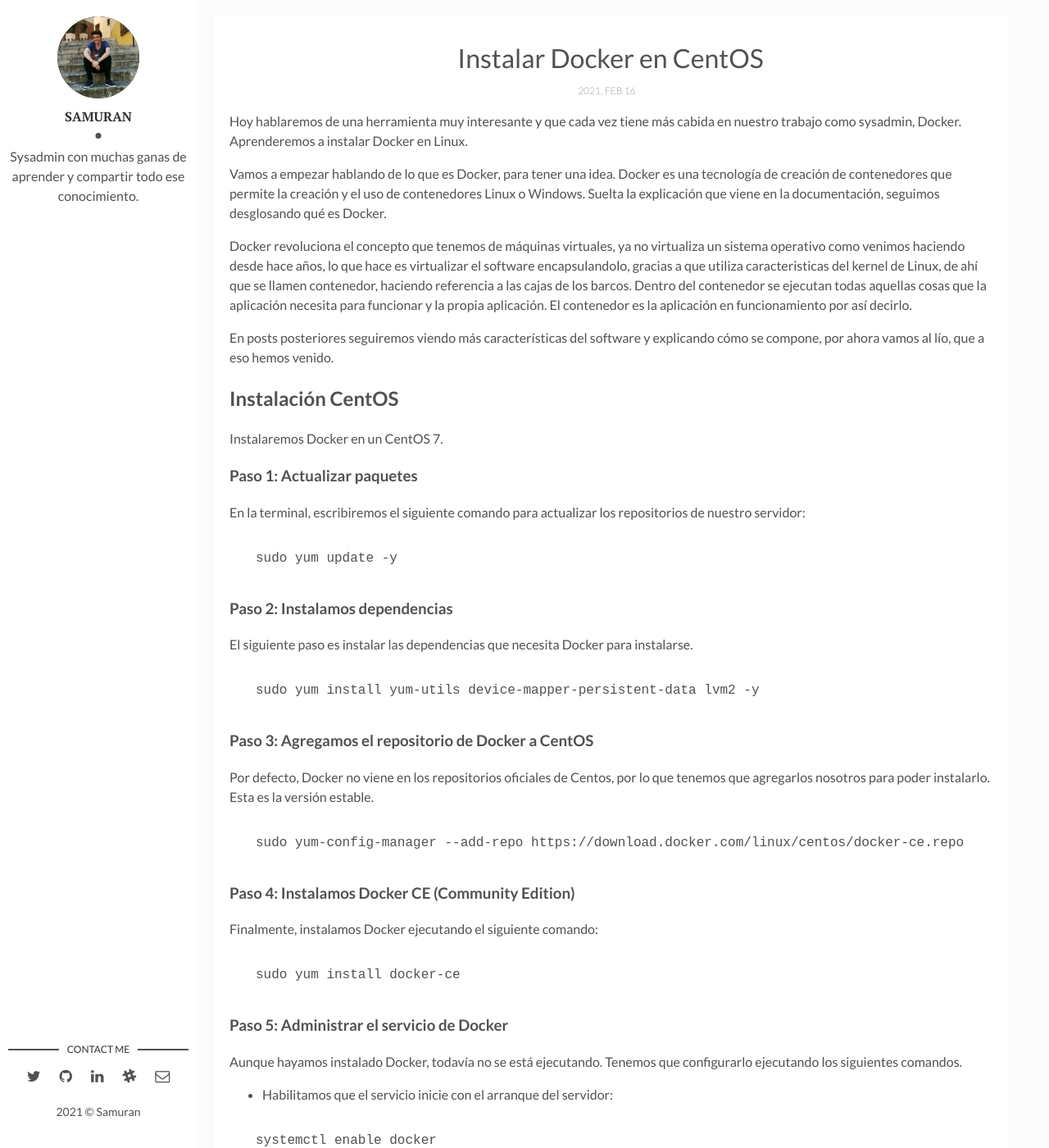
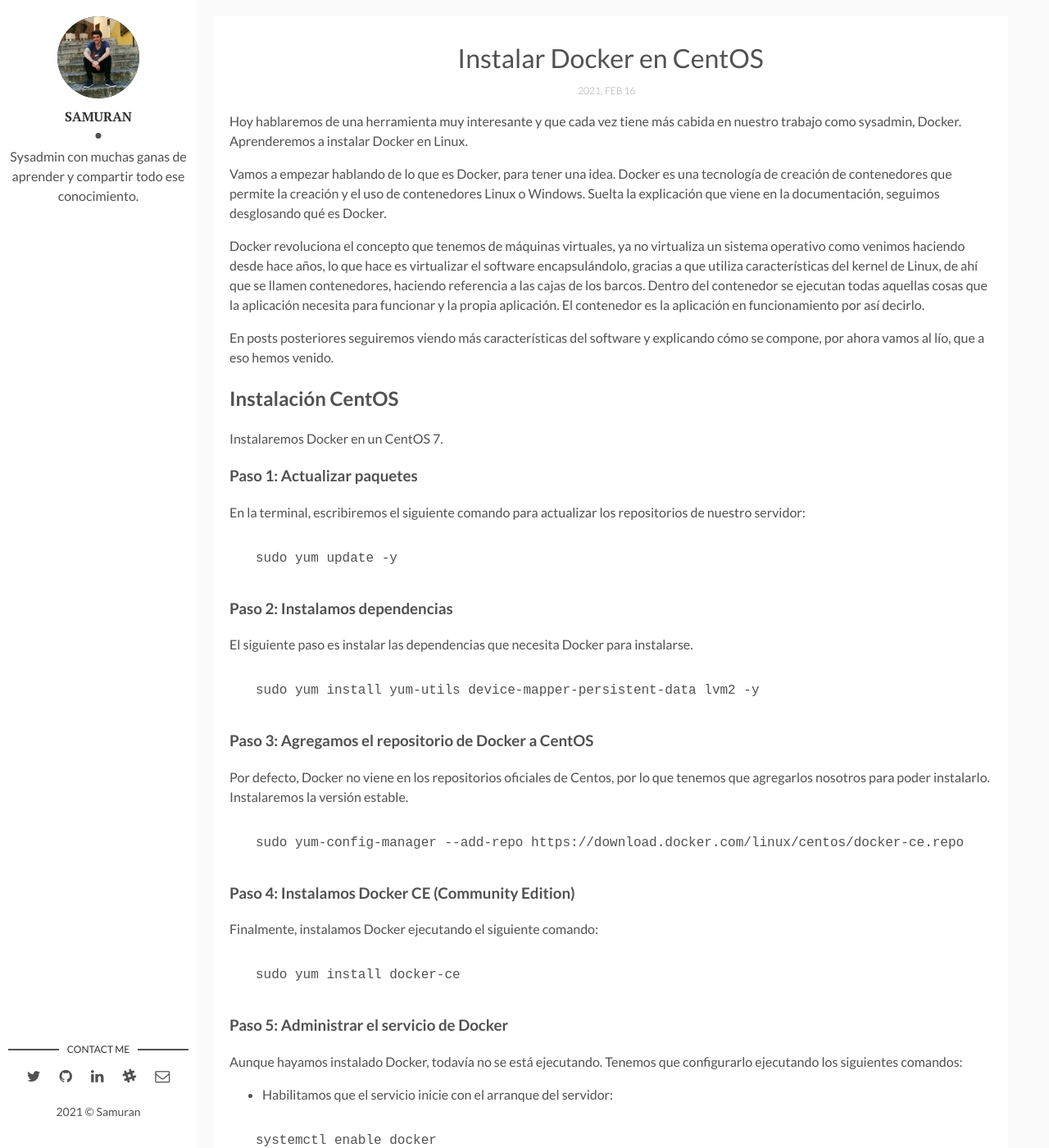
Before and after one commit to atomarxculo/atomarxculo.github.io, a Jekyll site: the page built from _posts/2021-02-16-instalar-docker-linux.md, in a window 1280 px wide and 1400 px high. Shown: the whole window at 82% size. Built offline with Jekyll 4.4.1, drawn with Linux system fonts in a browser that asks for light colours; comment, search, counter and statistics services are not loaded.

Commit message:
Update 2021-02-16-instalar-docker-linux.md

````diff
--- a/_posts/2021-02-16-instalar-docker-linux.md
+++ b/_posts/2021-02-16-instalar-docker-linux.md
@@ -12,7 +12,7 @@
 
 Vamos a empezar hablando de lo que es Docker, para tener una idea. Docker es una tecnología de creación de contenedores que permite la creación y el uso de contenedores Linux o Windows. Suelta la explicación que viene en la documentación, seguimos desglosando qué es Docker.
 
-Docker revoluciona el concepto que tenemos de máquinas virtuales, ya no virtualiza un sistema operativo como venimos haciendo desde hace años, lo que hace es virtualizar el software encapsulandolo, gracias a que utiliza caracteristicas del kernel de Linux, de ahí que se llamen contenedor, haciendo referencia a las cajas de los barcos. Dentro del contenedor se ejecutan todas aquellas cosas que la aplicación necesita para funcionar y la propia aplicación. El contenedor es la aplicación en funcionamiento por así decirlo.
+Docker revoluciona el concepto que tenemos de máquinas virtuales, ya no virtualiza un sistema operativo como venimos haciendo desde hace años, lo que hace es virtualizar el software encapsulándolo, gracias a que utiliza características del kernel de Linux, de ahí que se llamen contenedores, haciendo referencia a las cajas de los barcos. Dentro del contenedor se ejecutan todas aquellas cosas que la aplicación necesita para funcionar y la propia aplicación. El contenedor es la aplicación en funcionamiento por así decirlo.
 
 En posts posteriores seguiremos viendo más características del software y explicando cómo se compone, por ahora vamos al lío, que a eso hemos venido.
 
@@ -38,7 +38,7 @@
 
 ### Paso 3: Agregamos el repositorio de Docker a CentOS
 
-Por defecto, Docker no viene en los repositorios oficiales de Centos, por lo que tenemos que agregarlos nosotros para poder instalarlo. Esta es la versión estable.
+Por defecto, Docker no viene en los repositorios oficiales de Centos, por lo que tenemos que agregarlos nosotros para poder instalarlo. Instalaremos la versión estable.
 
 ```cmd
 sudo yum-config-manager --add-repo https://download.docker.com/linux/centos/docker-ce.repo
@@ -54,7 +54,7 @@
 
 ### Paso 5: Administrar el servicio de Docker
 
-Aunque hayamos instalado Docker, todavía no se está ejecutando. Tenemos que configurarlo ejecutando los siguientes comandos.
+Aunque hayamos instalado Docker, todavía no se está ejecutando. Tenemos que configurarlo ejecutando los siguientes comandos:
 
 * Habilitamos que el servicio inicie con el arranque del servidor:
 
@@ -78,7 +78,7 @@
 
 ### Paso 6: Trabajando con Docker
 
-En entornos de laboratorio se suele utilizar el usuario root para poder trabajar comodamente, pero una buena práctica es darle permisos a un usuario que no sea root  sobre el grupo docker. Si estáis usando el usuario al que habéis dado permisos, tenéis que reiniciar la sesión.
+En entornos de laboratorio se suele utilizar el usuario root para poder trabajar comodamente, pero una buena práctica es darle permisos a un usuario que no sea root sobre el grupo docker. Si estáis usando el usuario al que habéis dado permisos, tenéis que reiniciar la sesión.
 
 ```cmd
 sudo usermod -aG docker <usuario>
````
